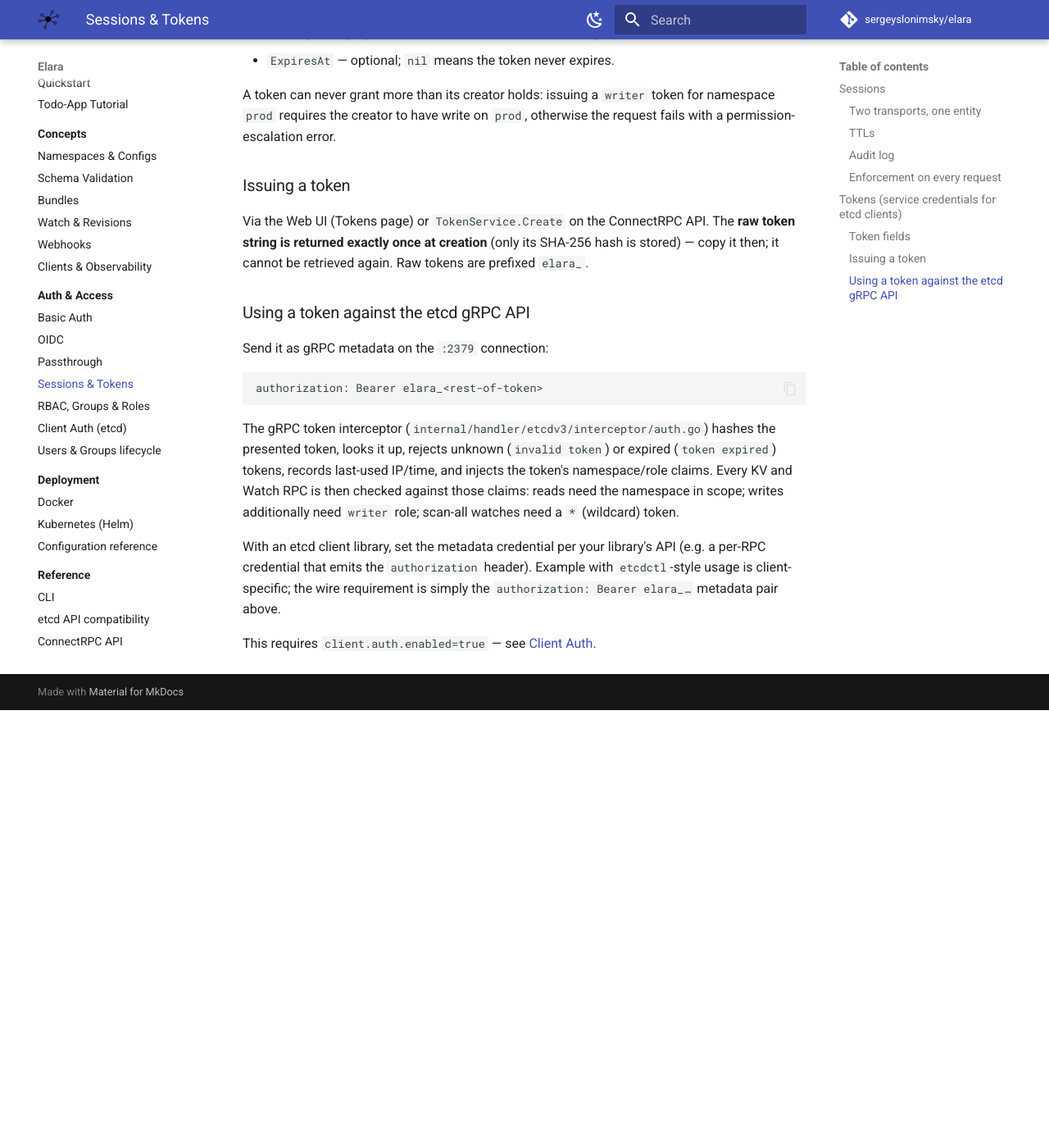
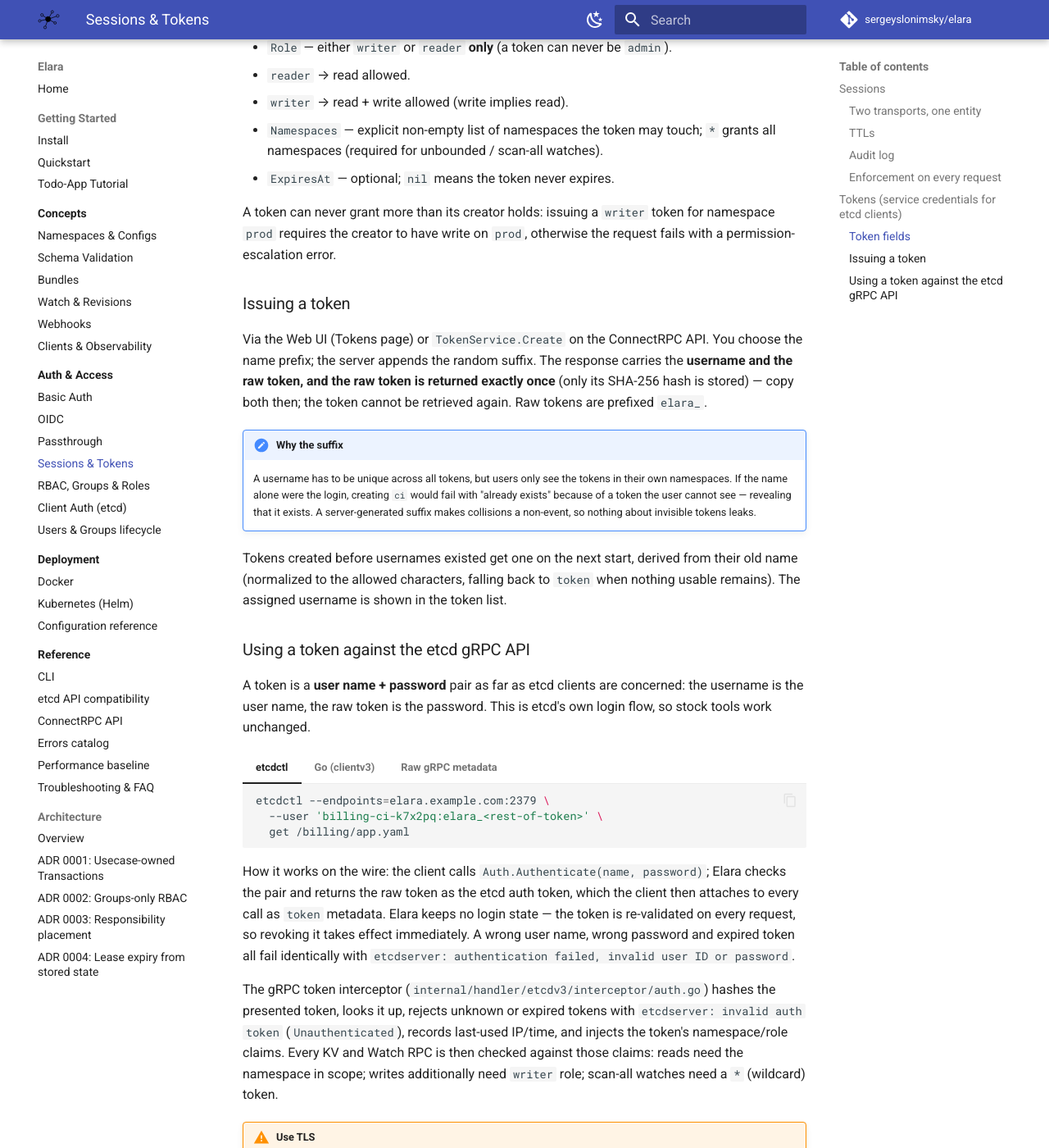
Before and after one commit to sergeyslonimsky/elara, an MkDocs documentation site: the page built from docs/auth/sessions-tokens.md, in a window 1280 px wide and 1400 px high, scrolled down 2354 px. Shown: the whole window at 82% size. Built offline with MkDocs 1.6.1 and Material for MkDocs 9.7.7, drawn with Linux system fonts in a browser that asks for light colours; comment, search, counter and statistics services are not loaded; before the commit the page ends 3220 px from its top, so only the background shows below that; some of the changed text lies outside the part shown.

Commit message:
docs: describe etcd login with a token username and password
Co-Authored-By: Claude Opus 5.5 <noreply@anthropic.com>
Claude-Session: https://claude.ai/code/session_016qCReivxfdERFmiab85jqq

````diff
--- a/docs/auth/sessions-tokens.md
+++ b/docs/auth/sessions-tokens.md
@@ -80,6 +80,12 @@ effect** on that token — tokens must be revoked explicitly via
 
 Defined in `internal/domain/token.go`:
 
+- `Name` — the **prefix** the issuer picks: lowercase letters, digits, `.`,
+  `_` and `-`, starting and ending with a letter or digit, at most 48
+  characters. Names may repeat across tokens.
+- `Username` — `Name` + `-` + a 6-character random suffix the server
+  generates, e.g. `billing-ci-k7x2pq`. Globally unique and immutable; it is the
+  login an etcd client presents (see below).
 - `Role` — either `writer` or `reader` **only** (a token can never be `admin`).
   - `reader` → read allowed.
   - `writer` → read + write allowed (write implies read).
@@ -94,28 +100,81 @@ request fails with a permission-escalation error.
 ### Issuing a token
 
 Via the Web UI (Tokens page) or `TokenService.Create` on the ConnectRPC API.
-The **raw token string is returned exactly once at creation** (only its SHA-256
-hash is stored) — copy it then; it cannot be retrieved again. Raw tokens are
-prefixed `elara_`.
+You choose the name prefix; the server appends the random suffix. The response
+carries the **username and the raw token, and the raw token is returned exactly
+once** (only its SHA-256 hash is stored) — copy both then; the token cannot be
+retrieved again. Raw tokens are prefixed `elara_`.
+
+!!! note "Why the suffix"
+    A username has to be unique across all tokens, but users only see the
+    tokens in their own namespaces. If the name alone were the login, creating
+    `ci` would fail with "already exists" because of a token the user cannot
+    see — revealing that it exists. A server-generated suffix makes collisions
+    a non-event, so nothing about invisible tokens leaks.
+
+Tokens created before usernames existed get one on the next start, derived
+from their old name (normalized to the allowed characters, falling back to
+`token` when nothing usable remains). The assigned username is shown in the
+token list.
 
 ### Using a token against the etcd gRPC API
 
-Send it as gRPC metadata on the `:2379` connection:
+A token is a **user name + password** pair as far as etcd clients are
+concerned: the username is the user name, the raw token is the password. This
+is etcd's own login flow, so stock tools work unchanged.
 
-```text
-authorization: Bearer elara_<rest-of-token>
-```
+=== "etcdctl"
+
+    ```bash
+    etcdctl --endpoints=elara.example.com:2379 \
+      --user 'billing-ci-k7x2pq:elara_<rest-of-token>' \
+      get /billing/app.yaml
+    ```
+
+=== "Go (clientv3)"
+
+    ```go
+    cli, err := clientv3.New(clientv3.Config{
+        Endpoints: []string{"elara.example.com:2379"},
+        Username:  "billing-ci-k7x2pq",
+        Password:  os.Getenv("ELARA_TOKEN"), // elara_...
+    })
+    ```
+
+=== "Raw gRPC metadata"
+
+    ```text
+    token: elara_<rest-of-token>
+    ```
+
+    or, equivalently, the original form:
+
+    ```text
+    authorization: Bearer elara_<rest-of-token>
+    ```
+
+    `clientv3.Config{Token: "elara_..."}` sends the first form without a login
+    round-trip.
+
+How it works on the wire: the client calls `Auth.Authenticate(name,
+password)`; Elara checks the pair and returns the raw token as the etcd auth
+token, which the client then attaches to every call as `token` metadata.
+Elara keeps no login state — the token is re-validated on every request, so
+revoking it takes effect immediately. A wrong user name, wrong password and
+expired token all fail identically with
+`etcdserver: authentication failed, invalid user ID or password`.
 
 The gRPC token interceptor (`internal/handler/etcdv3/interceptor/auth.go`)
-hashes the presented token, looks it up, rejects unknown (`invalid token`) or
-expired (`token expired`) tokens, records last-used IP/time, and injects the
-token's namespace/role claims. Every KV and Watch RPC is then checked against
-those claims: reads need the namespace in scope; writes additionally need
-`writer` role; scan-all watches need a `*` (wildcard) token.
+hashes the presented token, looks it up, rejects unknown or expired tokens with
+`etcdserver: invalid auth token` (`Unauthenticated`), records last-used
+IP/time, and injects the token's namespace/role claims. Every KV and Watch RPC
+is then checked against those claims: reads need the namespace in scope;
+writes additionally need `writer` role; scan-all watches need a `*` (wildcard)
+token.
 
-With an etcd client library, set the metadata credential per your library's API
-(e.g. a per-RPC credential that emits the `authorization` header). Example with
-`etcdctl`-style usage is client-specific; the wire requirement is simply the
-`authorization: Bearer elara_…` metadata pair above.
+!!! warning "Use TLS"
+    The password is the token itself. Over a plaintext connection it is as
+    exposed as the `authorization` header always was — terminate TLS in front
+    of `:2379` anywhere the network isn't trusted.
 
 This requires `client.auth.enabled=true` — see [Client Auth](client-auth.md).
--- a/mkdocs.yml
+++ b/mkdocs.yml
@@ -42,6 +42,8 @@ markdown_extensions:
         - name: mermaid
           class: mermaid
           format: !!python/name:pymdownx.superfences.fence_code_format
+  - pymdownx.tabbed:
+      alternate_style: true
 
 nav:
   - Home: index.md
````
Also changed, not shown: docs/auth/client-auth.md (+13 -3 lines), docs/reference/errors-catalog.md (+2 -1 lines), docs/reference/etcd-compatibility.md (+13 -6 lines).
